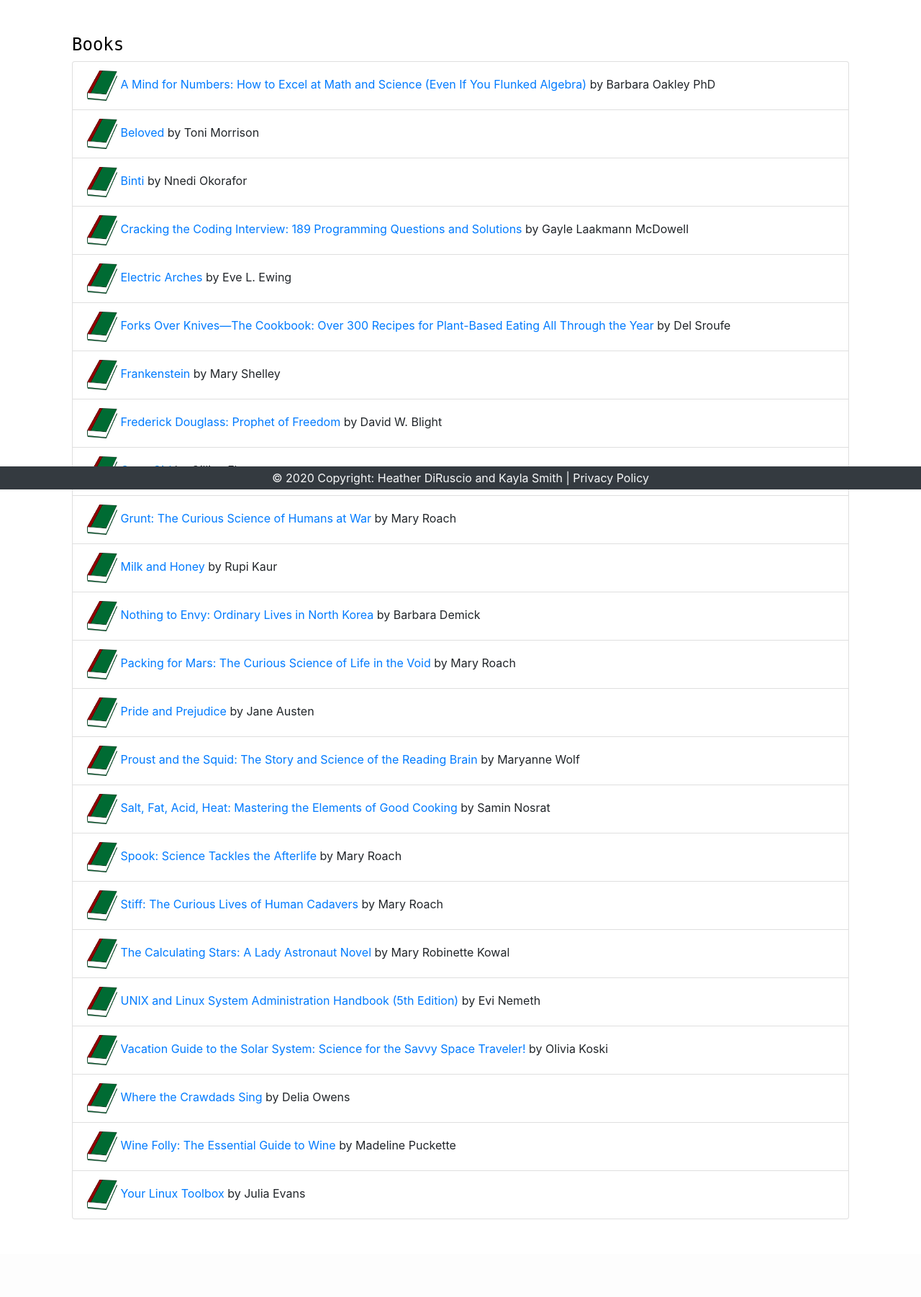
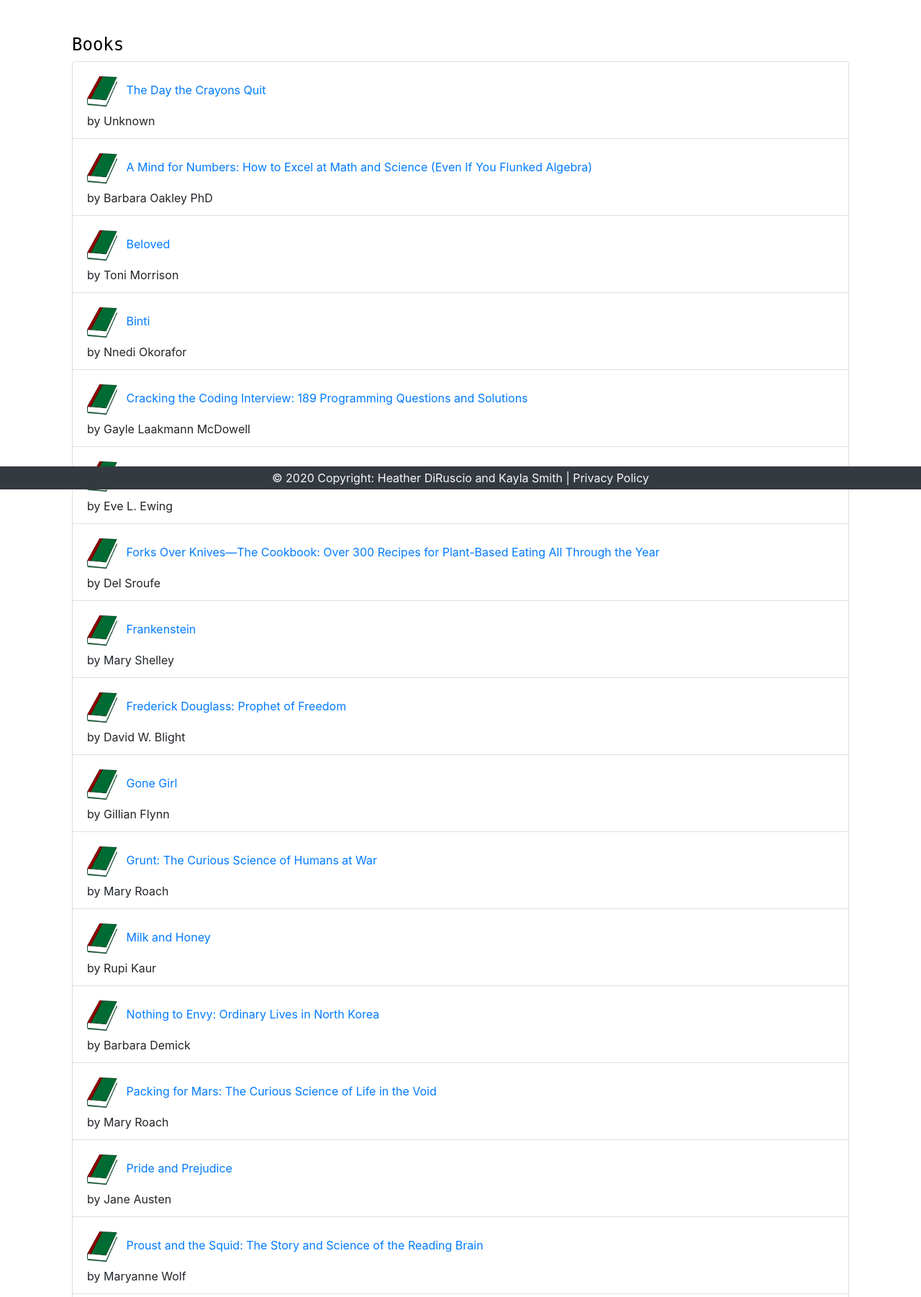
Before and after one commit to lionthroat/paperstacks-redux, a Flask app: page /books in a window 1280 px wide. Shown: the part 120-1922 px from the top of the page at 72% size. Before the commit the page ends 1814 px from the top, so only its background shows below. Run offline with Flask 2, Linux system fonts and the light colour scheme; data comes from the database, SQL or seed files in the repository; some libraries are stand-ins or nearby versions; some web fonts are replaced.

Commit message:
C:/Program Files/Git/books will now display orhpaned books as Unknown author

```diff
--- a/run.py
+++ b/run.py
@@ -24,9 +24,13 @@ def index():
 
 @app.route('/books')
 def books():
-	select = "select book.isbn, book.book_title, auth.author_name from Books book JOIN Books_Authors ba on ba.isbn = book.isbn join Authors auth ON auth.author_id = ba.author_id group by book.isbn order by book.book_title ASC;"
-	result = fetch(select)
-	return render_template('books.html', books=result)
+    select = "SELECT Books.isbn, Books.book_title FROM Books WHERE NOT EXISTS(SELECT isbn FROM Books_Authors WHERE Books_Authors.isbn=Books.isbn)"
+    orphans = fetch(select) # Get all Books without Authors and put them in their own dictionary, otherwise they won't display
+
+    select = "select book.isbn, book.book_title, auth.author_name from Books book JOIN Books_Authors ba on ba.isbn = book.isbn join Authors auth ON auth.author_id = ba.author_id order by book.book_title ASC"
+    books = fetch(select)
+
+    return render_template('books.html', books=books, orphans=orphans)
 
 @app.route('/book/<string:isbn>/')
 def book(isbn):
--- a/templates/books.html
+++ b/templates/books.html
@@ -1,6 +1,5 @@
-<!--This page currently receives array 'books' with information in the following indices: -->
-<!-- [isbn, book_title, author_name] -->
-<!-- This will likely need additional logic to display multiple authors -->
+<!-- Gets dictionary 'books' with keys: [isbn, book_title, author_name] -->
+<!-- Gets dictionary 'orphans' with keys: [isbn, book_title] -->
 {% extends 'layout.html' %}
 
 {% block body %}
@@ -9,10 +8,17 @@
     <h4 class="name">Books</h4>
 
     <ul class="list-group">
+      {% for book in orphans %}
+        <li class="list-group-item">
+          <a href="book/{{ book['isbn'] }}"><img src="../static/book-img.png" alt="{{ book['book_title'] }}" height="42" width="42" class="my-2"></a>
+          <a href="book/{{ book['isbn'] }}" class="mx-2">{{ book['book_title'] }}</a><br>
+          by Unknown
+        </li>
+      {% endfor %}
       {% for book in books %}
         <li class="list-group-item">
-          <a href="book/{{ book['isbn'] }}"><img src="../static/book-img.png" alt={{ book['book_title'] }} height="42" width="42"></a>
-          <a href="book/{{ book['isbn'] }}">{{ book['book_title'] }}</a>
+          <a href="book/{{ book['isbn'] }}"><img src="../static/book-img.png" alt="{{ book['book_title'] }}" height="42" width="42" class="my-2"></a>
+          <a href="book/{{ book['isbn'] }}" class="mx-2">{{ book['book_title'] }}</a><br>
           by {{ book['author_name'] }}
         </li>
       {% endfor %}
```
